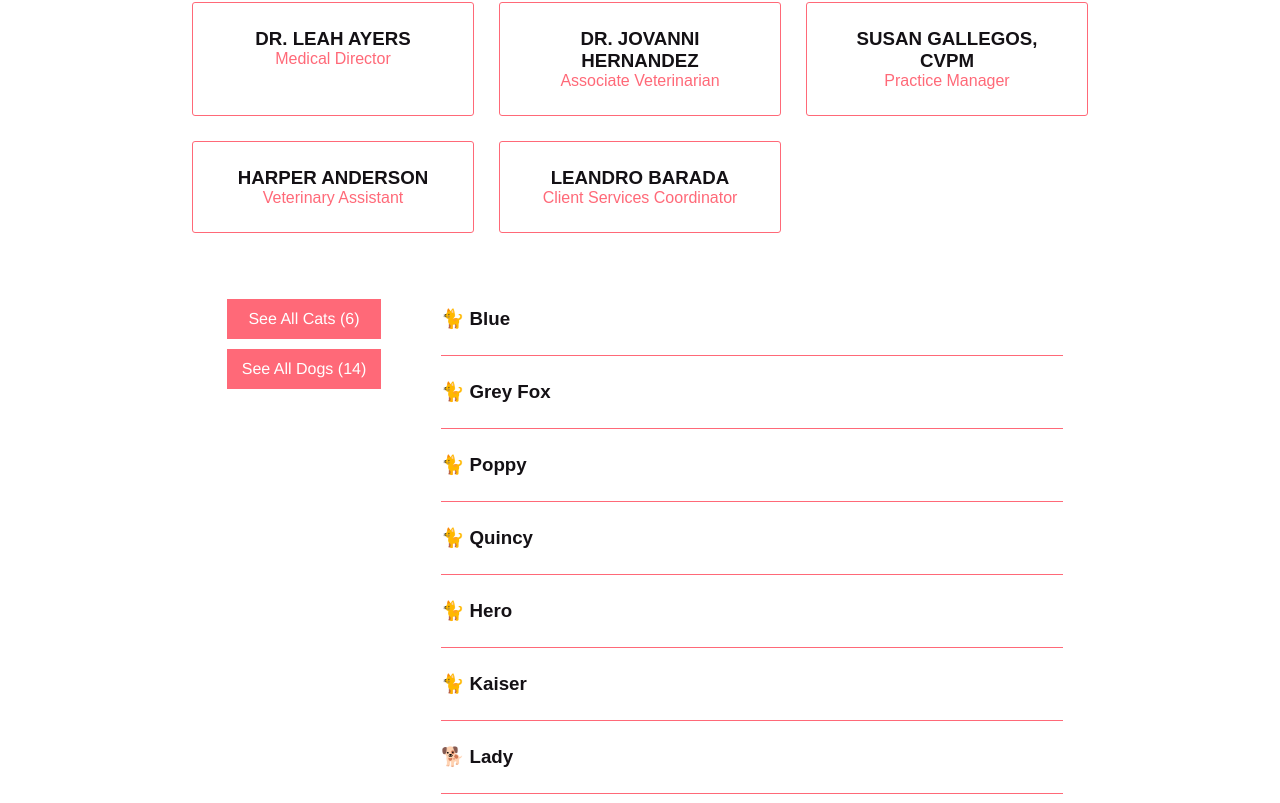
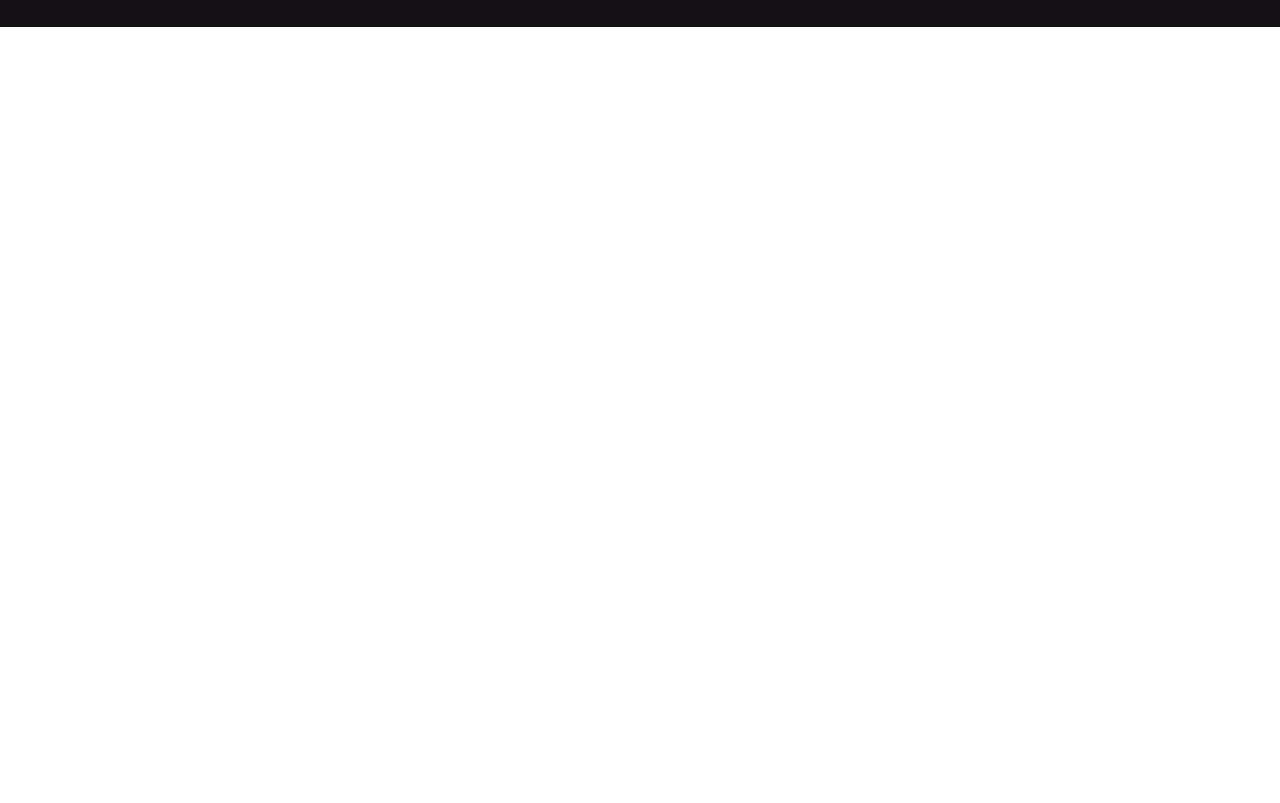
Before and after one commit to 9-4-pursuit/lab-react-router, a React (Create React App) app: page / in a window 1280 px wide. Shown: the part 1117-1920 px from the top of the page. After the commit the page ends 1144 px from the top, so only its background shows below. Built offline with nearby package versions, Linux system fonts and the light colour scheme; a web font is replaced by a local one.

Commit message:
router routed

```diff
--- a/package.json
+++ b/package.json
@@ -8,6 +8,7 @@
     "@testing-library/user-event": "^13.5.0",
     "react": "^18.0.0",
     "react-dom": "^18.0.0",
+    "react-router": "^6.10.0",
     "react-router-dom": "^6.3.0",
     "react-scripts": "5.0.1",
     "web-vitals": "^2.1.4"
--- a/src/App.js
+++ b/src/App.js
@@ -1,4 +1,5 @@
 import { useState } from "react";
+import { Route, Routes } from "react-router-dom";
 
 /*
   Components
@@ -8,6 +9,7 @@ import Footer from "./components/common/Footer";
 import Home from "./components/home/Home";
 import StaffList from "./components/staff/StaffList";
 import PetsList from "./components/pets/PetsList";
+// import NotFound from "./components/NotFound/NotFound.jsx";
 
 /*
   Data
@@ -26,9 +28,29 @@ function App() {
   return (
     <div className="wrapper">
       <Nav />
-      <Home employees={employees} owners={owners} pets={pets} />
-      <StaffList employees={employees} />
-      <PetsList pets={pets} />
+
+      <Routes>
+
+        <Route
+          path="/"
+          element={<Home employees={employees} owners={owners} pets={pets} />} />
+
+        <Route
+          path="/staff"
+          element={<StaffList employees={employees} />} />
+
+        <Route path="/pets">
+          <Route index element={<PetsList pets={pets}/>}/>
+          <Route path="cats"
+            element={<PetsList pets={pets} petType={"cat"}/>} />
+          <Route path="dogs"
+            element={<PetsList pets={pets} petType={"dog"}/>} />
+            {/* <Route path="/birds" element={NotFound} />
+            <Route element={NotFound} /> */}
+        </Route>
+
+      </Routes>
+
       <Footer />
     </div>
   );
--- a/src/components/common/Nav.js
+++ b/src/components/common/Nav.js
@@ -1,22 +1,25 @@
+
 import "./Nav.css";
+import { NavLink } from "react-router-dom";
+
 
 function Nav() {
   return (
     <header>
       <article>
         <h1>
-          <a href="/">
+          <NavLink to="/">
             Northwest <span>Animal Hospital</span>
-          </a>
+          </NavLink>
         </h1>
       </article>
       <aside>
         <ul>
           <li>
-            <a href="/staff">All Staff</a>
+            <NavLink to="/staff">All Staff</NavLink>
           </li>
           <li>
-            <a href="/pets">All Pets</a>
+            <NavLink to="/pets">All Pets</NavLink>
           </li>
         </ul>
       </aside>
--- a/src/components/pets/PetsList.js
+++ b/src/components/pets/PetsList.js
@@ -1,8 +1,14 @@
 import PetsListNav from "./PetsListNav";
 import Pet from "./Pet";
 import "./PetsList.css";
+import { useNavigate } from "react-router-dom";
+import { useEffect } from "react";
 
-export const PetsList = ({ pets }) => {
+
+export const PetsList = ({ pets, petType }) => {
+
+  let navigate = useNavigate();
+
   const [cats, dogs] = pets.reduce(
     (acc, pet) => {
       const position = pet.kind === "Cat" ? 0 : 1;
@@ -12,19 +18,24 @@ export const PetsList = ({ pets }) => {
     [[], []]
   );
 
+  useEffect(() => {
+    if (!petType) {
+      navigate("/pets/cats")
+    }
+  })
+
+  function catOrDog() {
+    return (petType === "cat") ? cats : dogs;
+  }
+
   return (
     <section className="pets-wrapper">
       <PetsListNav cats={cats} dogs={dogs} />
       <section className="pets-list">
-        {/* All cats section */}
-        {cats.map((cat) => (
-          <Pet key={cat.id} kind="cat" pet={cat} />
-        ))}
 
-        {/* All dogs section */}
-        {dogs.map((dog) => (
-          <Pet key={dog.id} kind="dog" pet={dog} />
-        ))}
+        {(catOrDog().map((pet) => (
+          <Pet key={pet.id} kind={pet.kind.toLowerCase()} pet={pet} />
+        )))}
       </section>
     </section>
   );
--- a/src/components/pets/PetsListNav.js
+++ b/src/components/pets/PetsListNav.js
@@ -1,14 +1,14 @@
 import "./PetsListNav.css";
-
+import {NavLink} from "react-router-dom";
 export const PetsListNav = ({ cats, dogs }) => {
   return (
     <nav className="pets-nav">
       <ul>
         <li>
-          <a href="/pets/cats">See All Cats ({cats.length})</a>
+          <NavLink to="/pets/cats">See All Cats ({cats.length})</NavLink>
         </li>
         <li>
-          <a href="/pets/dogs">See All Dogs ({dogs.length})</a>
+          <NavLink to="/pets/dogs">See All Dogs ({dogs.length})</NavLink>
         </li>
       </ul>
     </nav>
--- a/src/components/staff/StaffList.js
+++ b/src/components/staff/StaffList.js
@@ -1,6 +1,6 @@
 import Staffer from "./Staffer";
 import "./StaffList.css";
-
+import {Link} from "react-router-dom";
 export const StaffList = ({ employees }) => {
   const staff = employees.map((employee) => (
     <Staffer key={employee.id} employee={employee} />
--- a/src/index.js
+++ b/src/index.js
@@ -2,16 +2,17 @@ import React from 'react';
 import ReactDOM from 'react-dom/client';
 import './index.css';
 import App from './App';
-import reportWebVitals from './reportWebVitals';
+import { BrowserRouter } from 'react-router-dom';
 
 const root = ReactDOM.createRoot(document.getElementById('root'));
 root.render(
   <React.StrictMode>
+    <BrowserRouter>
     <App />
+    </BrowserRouter>
   </React.StrictMode>
 );
 
 // If you want to start measuring performance in your app, pass a function
 // to log results (for example: reportWebVitals(console.log))
 // or send to an analytics endpoint. Learn more: https://bit.ly/CRA-vitals
-reportWebVitals();
```
Also changed, not shown: 1 other file (tests, documents, lock files or other folders).
